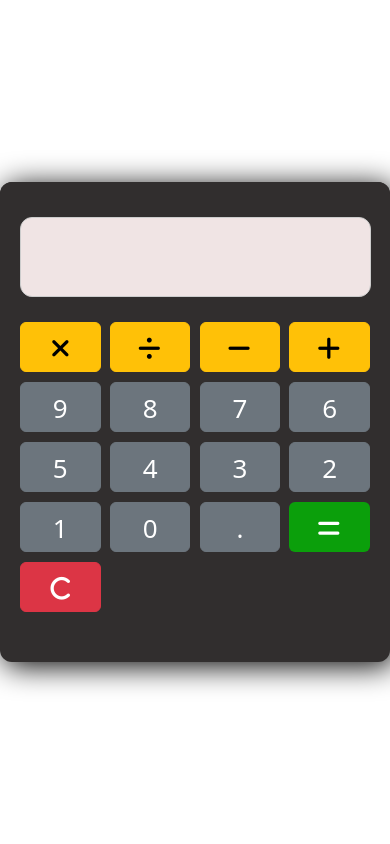
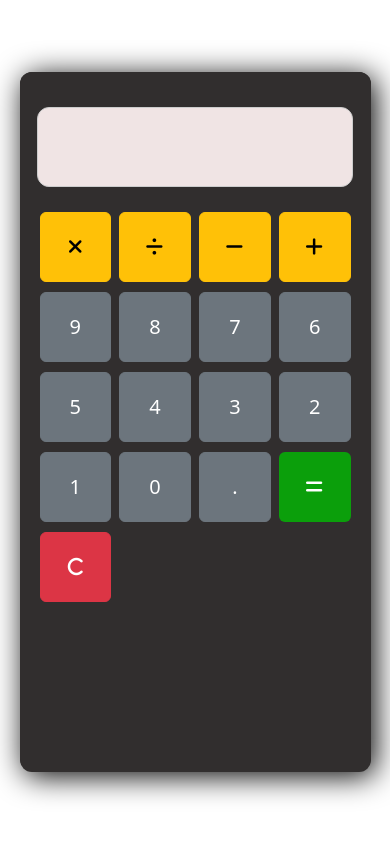
Before and after one commit to Saifunnisakk/betasquirrel-task, a PHP site: page /task-7/index.html in a window 390 px wide. Run offline with PHP 8.4, Linux system fonts and the light colour scheme.

Commit message:
responsive mode added

```diff
--- a/task-7/css/style.css
+++ b/task-7/css/style.css
@@ -6,6 +6,7 @@ body {
   justify-content: center;
   align-items: center;
 }
+
 .calculator {
   width: 400px;
   height: 480px;
@@ -14,9 +15,11 @@ body {
   background-color: #312e2e;
   overflow: hidden;
 }
-.caiculator h2 {
+
+.calculator h2 {
   color: white;
 }
+
 .display-container {
   width: 100%;
   height: 120px;
@@ -25,6 +28,7 @@ body {
   justify-content: center;
   align-items: center;
 }
+
 .display {
   width: 90%;
   height: 80px;
@@ -46,6 +50,7 @@ body {
   padding: 20px;
   background-color: #312e2e;
 }
+
 button {
   width: 60px;
   height: 50px;
@@ -58,10 +63,38 @@ button {
   border: 1px solid black;
   padding: 15px 10px;
 }
+
 .m-b {
   margin-bottom: 10px !important;
 }
+
 .btn-green {
   background-color: rgb(11, 159, 11) !important;
   color: white !important;
 }
+
+@media (max-width: 768px) {
+  .calculator {
+    width: 80%;
+    height: 600px;
+  }
+
+  button {
+    width: 18%;
+    height: 60px;
+    font-size: 20px !important;
+  }
+}
+
+@media (max-width: 480px) {
+  .calculator {
+    width: 90%;
+    height: 700px;
+  }
+
+  button {
+    width: 25%;
+    height: 70px;
+    font-size: 20px !important;
+  }
+}
```
